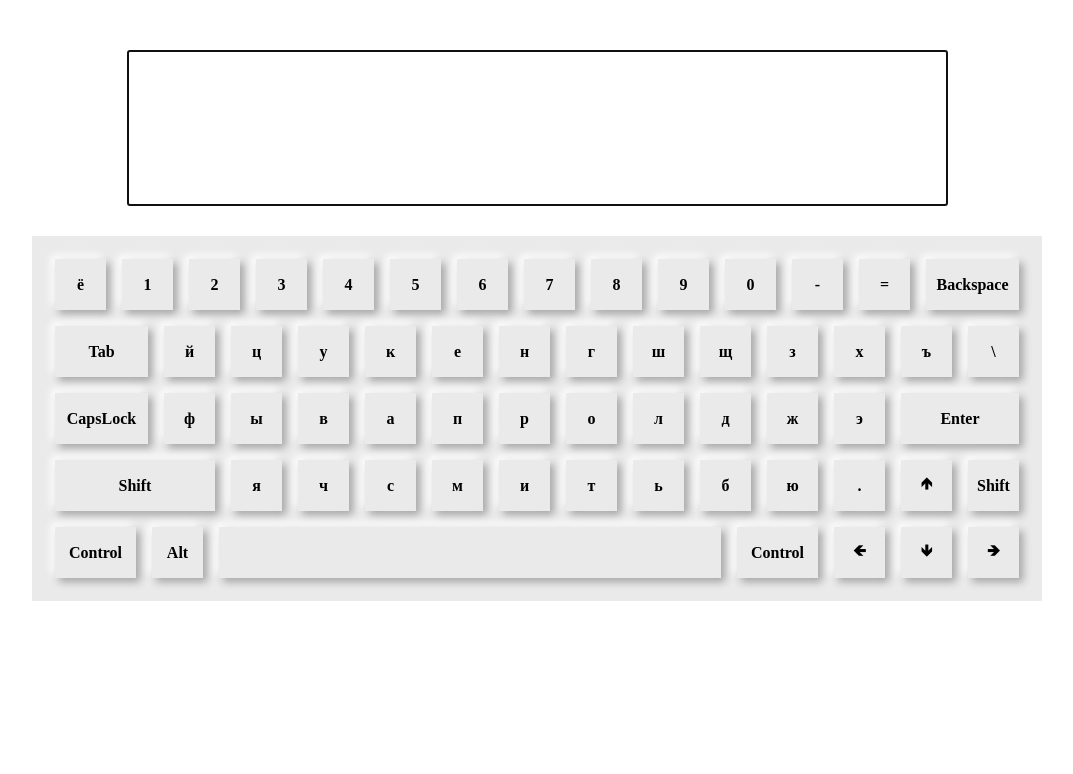
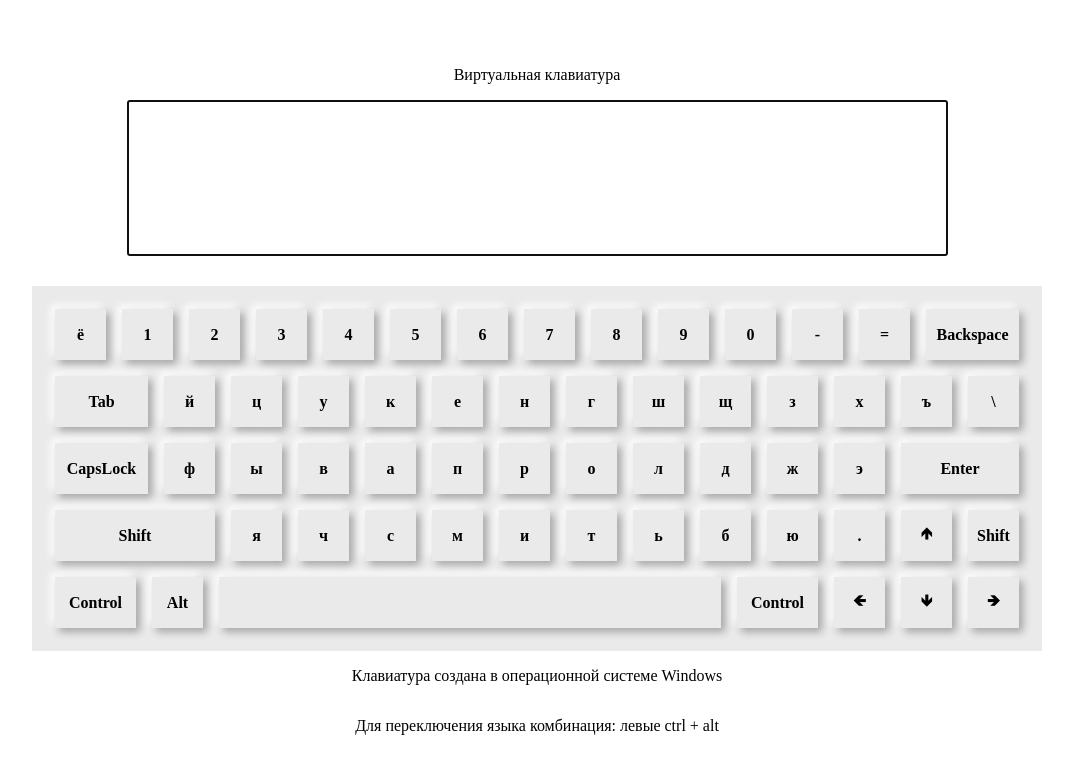
Before and after one commit to aleksey-drozdov/virtual-keyboard, a website: page index.html in a window 1280 px wide. Shown: the whole page, without its empty margins (103-1176 px from the left). Drawn offline with Linux system fonts and the light colour scheme.

Commit message:
feat: add description

```diff
--- a/script_v2.js
+++ b/script_v2.js
@@ -17,7 +17,7 @@ const LANGS = {
 };
 
 function init() {
-	document.body.innerHTML = '<div class="container"><textarea autofocus cols="100" rows="10"></textarea><div class="keyboard"></div></div>';
+	document.body.innerHTML = '<div class="container"><p>Виртуальная клавиатура</p><textarea autofocus cols="100" rows="10"></textarea><div class="keyboard"></div><p>Клавиатура создана в операционной системе Windows</p><p>Для переключения языка комбинация: левыe ctrl + alt</p></div>';
 	if (localStorage.getItem('lang') === null) {
 		localStorage.setItem('lang', 'RU_LOW_BTNS');
 	}
```
Also changed, not shown: index.html (+0 -1 lines).
